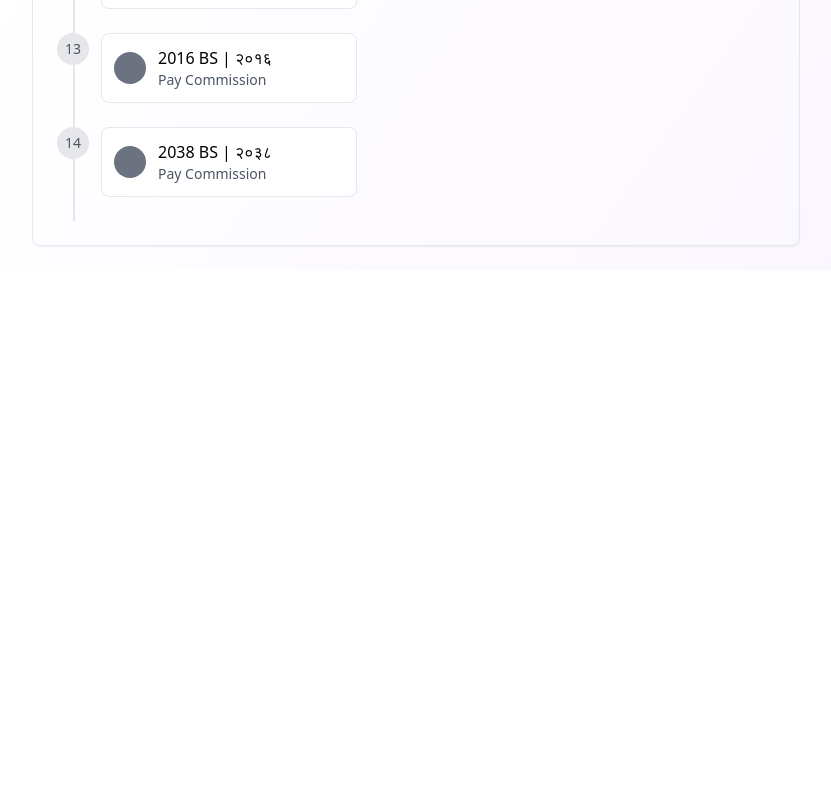
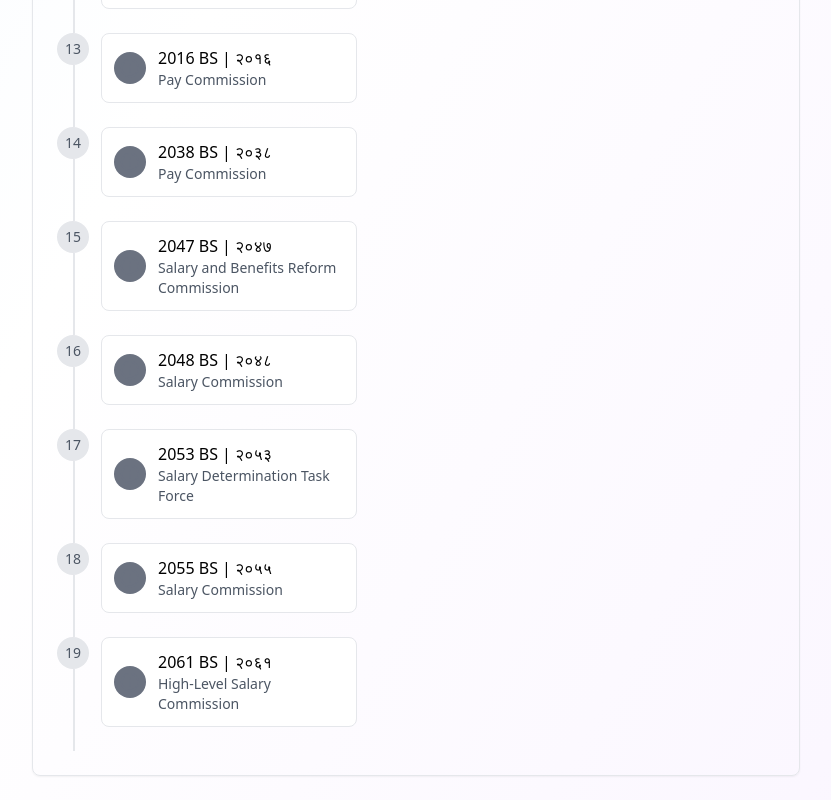
Before and after one commit to ShivaPrasadAcharya/administrativereform.git.io, a React (Vite) app: page / in a window 1280 px wide. Shown: the part 1530-2330 px from the top of the page, without its empty margins (224-1055 px from the left). Before the commit the page ends 1800 px from the top, so only its background shows below. Built offline with nearby package versions, Linux system fonts and the light colour scheme.

Commit message:
Update App.jsx

```diff
--- a/src/App.jsx
+++ b/src/App.jsx
@@ -172,6 +172,66 @@ ne: "तलब आयोग"
 description: {
 en: "• Chairman: Bhim Lal Rajbhandari\n• Key recommendations:\n   • 2300 calories of food required per person per day\n   • Calculate required amount for 3 consumer units based on four-member family per employee\n   • Maintain 1:8.5 ratio between minimum and maximum salary",
 ne: "• अध्यक्ष: भीमलाल राजभण्डारी\n• मुख्य सिफारिसहरू:\n   • प्रति व्यक्ति प्रति दिन २३०० क्यालोरी खाद्य पदार्थ आवश्यक पर्ने\n   • एक कर्मचारीको चार सदस्यीय परिवारलाई ३ उपभोक्ता इकाई मानी प्रत्येक उपभोक्ता इकाईलाई क्यालोरी प्राप्त गर्न आवश्यक रकम\n   • न्यूनतम र अधिकतम तलबबीचको अन्तर १:८.५ कायम गर्ने"
+},
+category: "pay-commission"
+},
+{
+year: "2047 BS | २०४७",
+title: {
+en: "Salary and Benefits Reform Commission",
+ne: "तलब सुविधा सुधार आयोग"
+},
+description: {
+en: "• Chairman: Nanda Lal Joshi\n• Key recommendations:\n   • Maintain 1:5 ratio between minimum and maximum salary\n   • Benefits like medical treatment, educational allowance, transportation allowance",
+ne: "• अध्यक्ष: नन्दलाल जोशी\n• मुख्य सिफारिसहरू:\n   • न्यूनतम र अधिकतम तलब बीचको अन्तर १:५ हुनुपर्ने\n   • औषधी उपचार सुविधा, शैक्षिक भत्ता, परिवहन भत्ता जस्ता सुविधाहरू"
+},
+category: "pay-commission"
+},
+{
+year: "2048 BS | २०४८",
+title: {
+en: "Salary Commission",
+ne: "तलब आयोग"
+},
+description: {
+en: "• Chairman: Nyakanta Adhikari\n• Key recommendations:\n   • Minimum salary of employees should be comparable to marginal farmers' income\n   • Provide up to 90% compensation for annual consumer price index increase\n   • Pension not to exceed 67% of last drawn salary\n   • Provide one month's salary as Dashain allowance to retired employees",
+ne: "• अध्यक्ष: न्यकान्त अधिकारी\n• मुख्य सिफारिसहरू:\n   • कर्मचारीको न्यूनतम तलब सीमान्त कृषकहरुको आयको हाराहारीमा पर्ने\n   • प्रत्येक वर्ष उपभोक्ता मूल्यसूचीमा आउने वृद्धिको ९० प्रतिशतसम्म क्षतिपूर्ति दिने\n   • सेवा निवृत्त कर्मचारीले खाईपाई आएको तलबको ६७ प्रतिशतभन्दा बढी निवृत्तिभरण नहुने\n   • सेवा निवृत्त कर्मचारीहरुलाई १ महिनाको रकम दशैं खर्च वापत दिनुपर्ने"
+},
+category: "pay-commission"
+},
+{
+year: "2053 BS | २०५३",
+title: {
+en: "Salary Determination Task Force",
+ne: "तलब निर्धारण कार्यदल"
+},
+description: {
+en: "• Coordinator: Finance Secretary Arjun Mani Acharya\n• Key recommendations:\n   • Maintain 1:6 ratio between entry and final level salary\n   • Set annual salary increment approximately equal to one day's salary\n   • Reduce salary by 10% for employees receiving rations compared to those not receiving",
+ne: "• संयोजक: अर्थ सचिव अर्जुनमणि आचार्य\n• मुख्य सिफारिसहरू:\n   • र स्तरका र अन्तिम स्तरका पदको तलबमानको अन्तर १:६ अनुपात कायम गर्ने\n   • वार्षिक तलब वृद्धिको रकम करिब एक दिनको तलब बराबर गर्ने\n   • राशन पाउने कर्मचारीको तलबमान राशन नपाउने कर्मचारीको भन्दा १०% कम गर्ने"
+},
+category: "pay-commission"
+},
+ {
+year: "2055 BS | २०५५",
+title: {
+en: "Salary Commission",
+ne: "तलब आयोग"
+},
+description: {
+en: "• Chairman: Lok Bahadur Shrestha\n• Key recommendations:\n   • Link employee salaries to consumer price index\n   • Maintain 1:5 ratio between minimum and maximum salary\n   • Implement salary compression in both general and technical categories\n   • Set salaries close to those of SAARC country employees",
+ne: "• अध्यक्ष: लोकबहादुर श्रेष्ठ\n• मुख्य सिफारिसहरू:\n   • कर्मचारीको तलबलाई उपभोक्ता मूल्यसूचीसँग आबद्ध गर्नुपर्ने\n   • न्यूनतम र उच्चतम तलबबीचको अन्तर १:५ कायम गर्ने\n   • साधारण र प्राविधिक दुवै श्रेणीहरुमा तलबमान खुम्च्याउने व्यवस्था गर्ने\n   • तलबको निर्धारण सार्क मुलुकका कर्मचारीहरुको तलबको निकट रहने गरी गर्ने"
+},
+category: "pay-commission"
+},
+{
+year: "2061 BS | २०६१",
+title: {
+en: "High-Level Salary Commission",
+ne: "उच्चस्तरीय तलब आयोग"
+},
+description: {
+en: "• Chairman: Former Chief Secretary Dr. Bharat Bahadur Pradhan\n• Key recommendations:\n   • Rotate annual grade increment between junior and senior levels\n   • Provide 2-4 level provisions for positions with no promotion prospects\n   • Benefits including educational allowance, transportation allowance, life insurance\n   • Consider four family members per employee with 4 consumer units when determining salary\n   • Maintain existing 1:5 ratio in employee salary differences",
+ne: "• अध्यक्ष: पूर्व मुख्य सचिव डा. भरत बहादुर प्रधान\n• मुख्य सिफारिसहरू:\n   • वार्षिक ग्रेड वृद्धिलाई कनिष्ठ-ज्येष्ठ बीचको फरक घुमाउने\n   • बढुवाको कुनै गुञ्जाइस नभएका पदहरुमा २ देखि ४ तहसम्मको व्यवस्था\n   • शैक्षिक भत्ता, परिवहन भत्ता, जीवन बीमा आदि सुविधाहरू\n   • कर्मचारी तथा राष्ट्रसेवकको तलबमान निर्धारण गर्दा प्रति परिवार चार सदस्य मान्ने र ४ सदस्यको उपभोक्ता इकाई हुनुपर्ने\n   • कर्मचारीको तलब अन्तर अनुपात १:५ लाई यथावत राख्नुपर्ने"
 },
 category: "pay-commission"
 }
```
